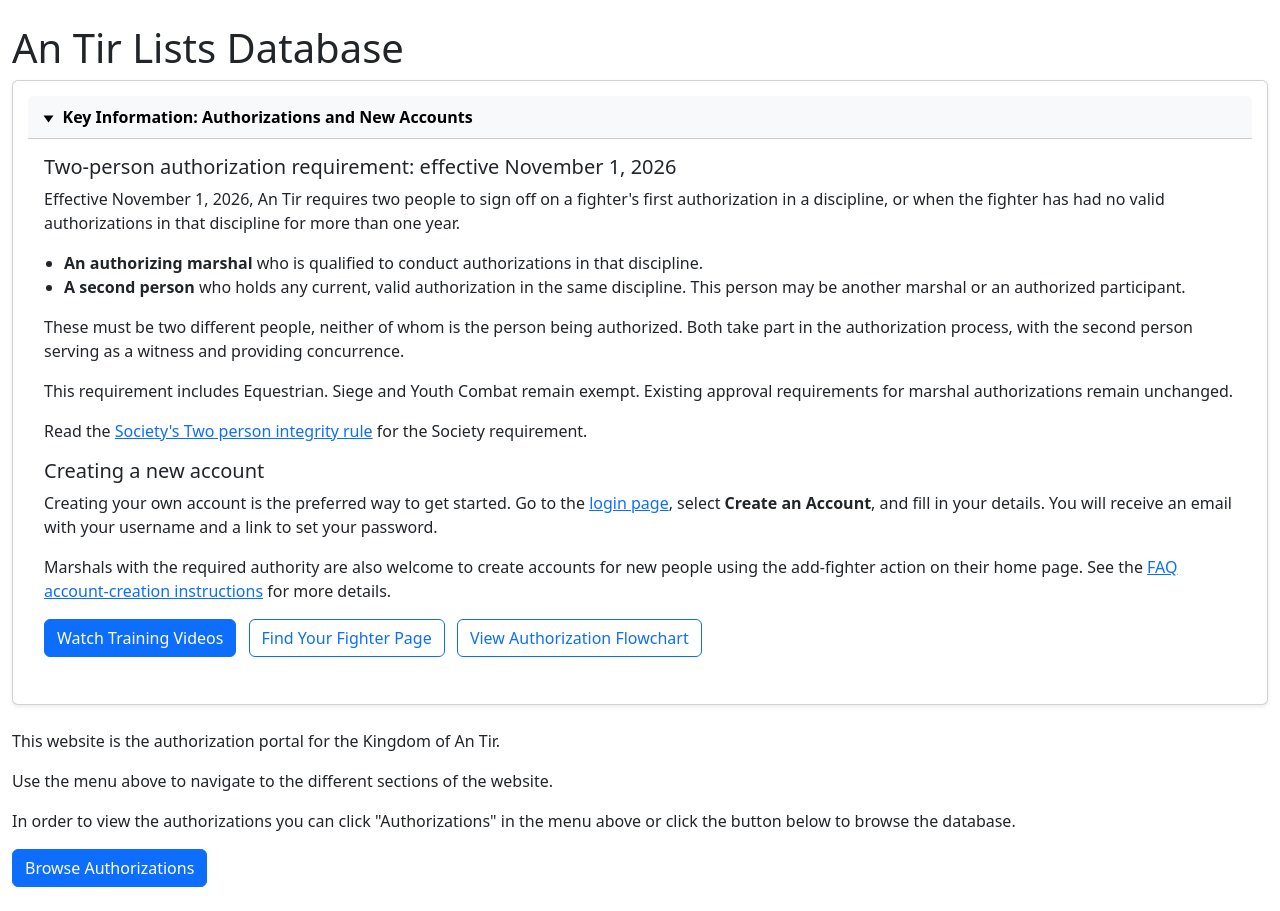
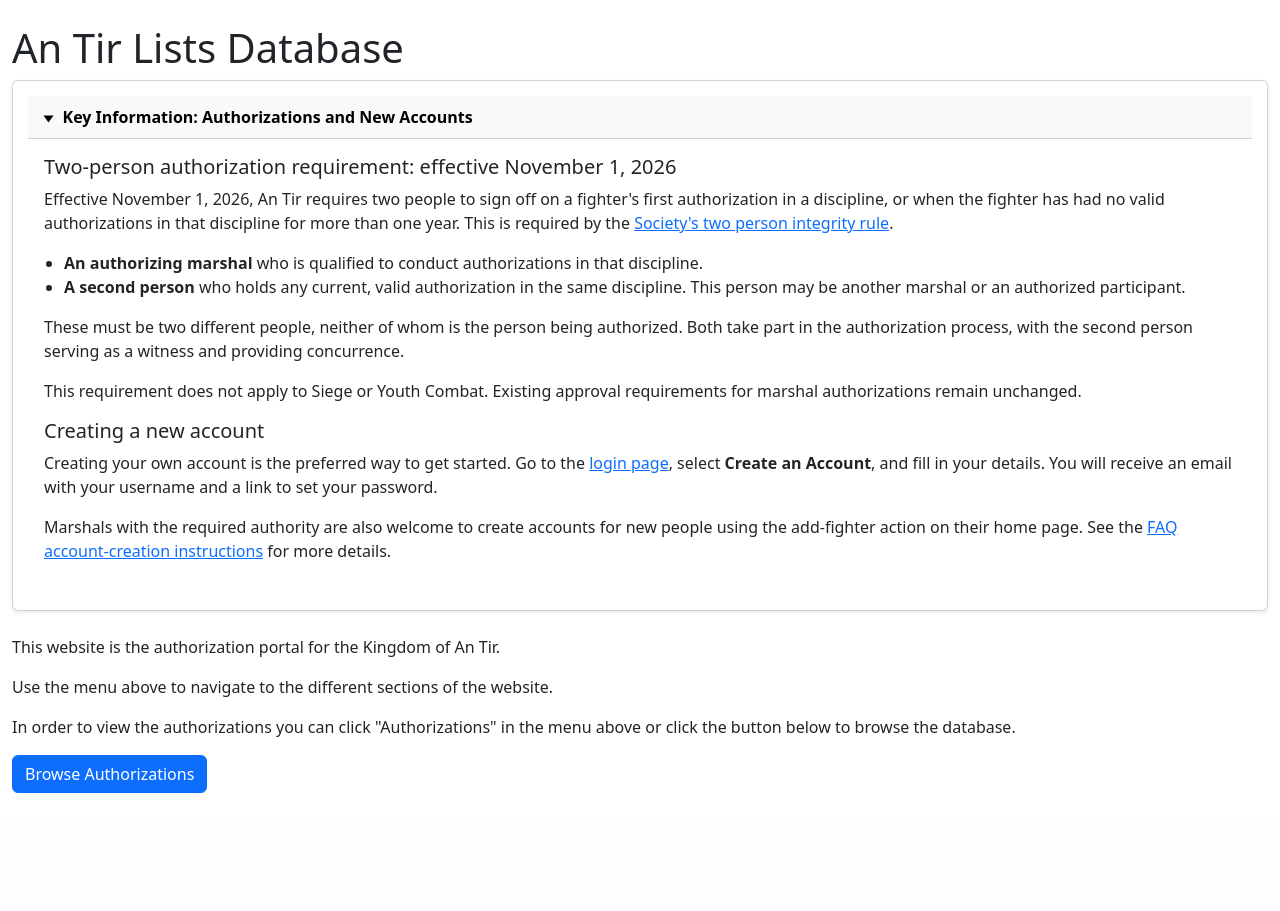
Before and after one commit to Feradach/an_tir_authorization, a Django app: page / in a window 1280 px wide. Shown: the part 110-1021 px from the top of the page. After the commit the page ends 903 px from the top, so only its background shows below. Run offline with Django 5.2, Linux system fonts and the light colour scheme; some libraries are stand-ins or nearby versions.

Commit message:
Simplify portal notice and move Society rule link upfront

```diff
--- a/templates/includes/launch_notice.html
+++ b/templates/includes/launch_notice.html
@@ -16,7 +16,7 @@
         <div class="card-body">
             <h2 class="h5">Two-person authorization requirement: effective November 1, 2026</h2>
             <p>
-                Effective November 1, 2026, An Tir requires two people to sign off on a fighter's first authorization in a discipline, or when the fighter has had no valid authorizations in that discipline for more than one year.
+                Effective November 1, 2026, An Tir requires two people to sign off on a fighter's first authorization in a discipline, or when the fighter has had no valid authorizations in that discipline for more than one year. This is required by the <a href="https://society-rules.fullmesh.co.nz/index.php/Global:Authorization#Two_person_integrity_rule" target="_blank" rel="noopener noreferrer">Society's two person integrity rule</a>.
             </p>
             <ul>
                 <li><strong>An authorizing marshal</strong> who is qualified to conduct authorizations in that discipline.</li>
@@ -26,10 +26,7 @@
                 These must be two different people, neither of whom is the person being authorized. Both take part in the authorization process, with the second person serving as a witness and providing concurrence.
             </p>
             <p>
-                This requirement includes Equestrian. Siege and Youth Combat remain exempt. Existing approval requirements for marshal authorizations remain unchanged.
-            </p>
-            <p>
-                Read the <a href="https://society-rules.fullmesh.co.nz/index.php/Global:Authorization#Two_person_integrity_rule" target="_blank" rel="noopener noreferrer">Society's Two person integrity rule</a> for the Society requirement.
+                This requirement does not apply to Siege or Youth Combat. Existing approval requirements for marshal authorizations remain unchanged.
             </p>
 
             <h2 class="h5">Creating a new account</h2>
@@ -39,18 +36,6 @@
             <p>
                 Marshals with the required authority are also welcome to create accounts for new people using the add-fighter action on their home page. See the <a href="{% url 'faq' %}#create-account">FAQ account-creation instructions</a> for more details.
             </p>
-            <p>
-                <a
-                    href="https://www.youtube.com/playlist?list=PLJmmPor-P9kcPjxOokyyBJZYO2lYxm8QL"
-                    class="btn btn-primary"
-                    target="_blank"
-                    rel="noopener noreferrer"
-                >
-                    Watch Training Videos
-                </a>
-                <a href="{% url 'search' %}?goal=search" class="btn btn-outline-primary ms-2">Find Your Fighter Page</a>
-                <a href="{% url 'faq' %}#authorization-status-flow" class="btn btn-outline-primary ms-2">View Authorization Flowchart</a>
-            </p>
         </div>
     </div>
 </div>
```
